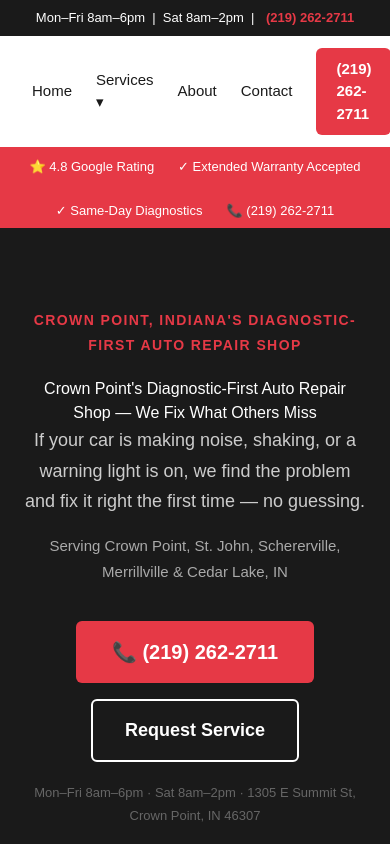
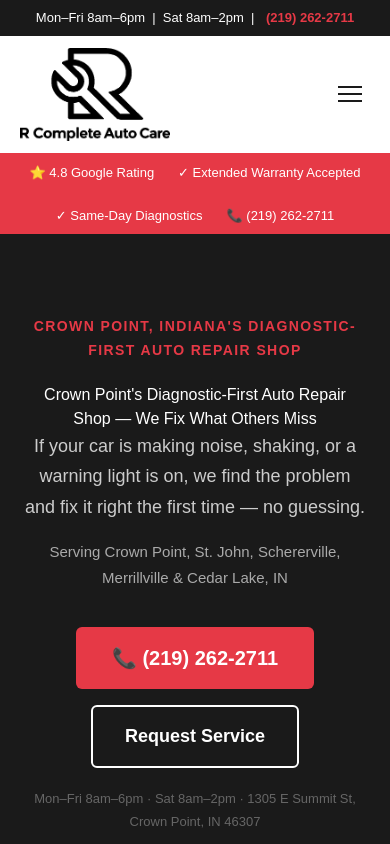
Before and after one commit to rcompleteautocare/my-website, a Next.js app: page / in a window 390 px wide. Shown: the top 844 px of the page. Built offline with nearby package versions, Linux system fonts and the light colour scheme.

Commit message:
Add mobile hamburger menu to Nav

```diff
--- a/app/components/Nav.tsx
+++ b/app/components/Nav.tsx
@@ -23,37 +23,86 @@
 
   return (
     <>
+      {/* Top utility bar */}
       <div style={{ background: "#1a1a1a", color: "#fff", textAlign: "center", padding: "8px", fontSize: "13px" }}>
         Mon–Fri 8am–6pm &nbsp;|&nbsp; Sat 8am–2pm &nbsp;|&nbsp;
         <a href="tel:2192622711" style={{ color: "#e63946", fontWeight: "bold", marginLeft: "8px" }}>(219) 262-2711</a>
       </div>
 
-      <header style={{ background: "#fff", borderBottom: "2px solid #e63946", padding: "12px 32px", display: "flex", justifyContent: "space-between", alignItems: "center", position: "sticky", top: 0, zIndex: 1000 }}>
+      {/* Main header */}
+      <header style={{ background: "#fff", borderBottom: "2px solid #e63946", padding: "12px 20px", display: "flex", justifyContent: "space-between", alignItems: "center", position: "relative", zIndex: 100 }}>
         <Link href="/" style={{ textDecoration: "none" }}>
           <Image src="/logo.png" alt="R Complete Auto Care" width={150} height={65} style={{ objectFit: "contain", filter: "brightness(0)" }} />
         </Link>
 
-        <nav style={{ display: "flex", gap: "24px", alignItems: "center", fontSize: "15px" }}>
+        {/* Desktop nav */}
+        <nav style={{ display: "flex", gap: "24px", alignItems: "center", fontSize: "15px" }} className="desktop-nav">
           <Link href="/" style={{ textDecoration: "none", color: "#1a1a1a", fontWeight: "500" }}>Home</Link>
           <div style={{ position: "relative" }}
             onMouseEnter={() => setServicesOpen(true)}
             onMouseLeave={() => setServicesOpen(false)}>
             <span style={{ cursor: "pointer", color: "#1a1a1a", fontWeight: "500" }}>Services ▾</span>
             {servicesOpen && (
-              <div style={{ position: "absolute", top: "100%", left: 0, background: "#fff", border: "1px solid #e0e0e0", borderRadius: "8px", boxShadow: "0 4px 20px rgba(0,0,0,0.12)", minWidth: "260px", zIndex: 1001, padding: "8px 0" }}>
+              <div style={{ position: "absolute", top: "100%", left: 0, background: "#fff", border: "1px solid #e0e0e0", borderTop: "3px solid #e63946", minWidth: "240px", boxShadow: "0 4px 12px rgba(0,0,0,0.1)", zIndex: 200 }}>
                 {services.map(s => (
-                  <Link key={s.href} href={s.href} style={{ display: "block", padding: "10px 20px", color: "#1a1a1a", textDecoration: "none", fontSize: "14px" }}>{s.name}</Link>
+                  <Link key={s.href} href={s.href} style={{ display: "block", padding: "10px 20px", color: "#1a1a1a", textDecoration: "none", fontSize: "14px", borderBottom: "1px solid #f0f0f0" }}>
+                    {s.name}
+                  </Link>
                 ))}
               </div>
             )}
           </div>
           <Link href="/about" style={{ textDecoration: "none", color: "#1a1a1a", fontWeight: "500" }}>About</Link>
           <Link href="/contact" style={{ textDecoration: "none", color: "#1a1a1a", fontWeight: "500" }}>Contact</Link>
-          <a href="tel:2192622711" style={{ background: "#e63946", color: "#fff", padding: "10px 20px", borderRadius: "6px", fontWeight: "bold", textDecoration: "none" }}>
-            (219) 262-2711
+          <a href="tel:2192622711" style={{ background: "#e63946", color: "#fff", padding: "10px 20px", borderRadius: "6px", textDecoration: "none", fontWeight: "bold", fontSize: "14px" }}>(219) 262-2711</a>
+        </nav>
+
+        {/* Mobile hamburger */}
+        <button
+          onClick={() => setMenuOpen(!menuOpen)}
+          className="mobile-menu-btn"
+          style={{ background: "none", border: "none", cursor: "pointer", padding: "8px", display: "none" }}
+          aria-label="Toggle menu"
+        >
+          <div style={{ width: "24px", height: "2px", background: "#1a1a1a", marginBottom: "5px", transition: "all 0.3s", transform: menuOpen ? "rotate(45deg) translateY(7px)" : "none" }} />
+          <div style={{ width: "24px", height: "2px", background: "#1a1a1a", marginBottom: "5px", opacity: menuOpen ? 0 : 1, transition: "all 0.3s" }} />
+          <div style={{ width: "24px", height: "2px", background: "#1a1a1a", transition: "all 0.3s", transform: menuOpen ? "rotate(-45deg) translateY(-7px)" : "none" }} />
+        </button>
+      </header>
+
+      {/* Mobile menu */}
+      {menuOpen && (
+        <div style={{ background: "#fff", borderBottom: "2px solid #e63946", zIndex: 99, position: "relative" }} className="mobile-menu">
+          <div style={{ padding: "8px 0" }}>
+            <Link href="/" onClick={() => setMenuOpen(false)} style={{ display: "block", padding: "14px 20px", color: "#1a1a1a", textDecoration: "none", fontWeight: "500", borderBottom: "1px solid #f0f0f0" }}>Home</Link>
+            <div>
+              <button
+                onClick={() => setServicesOpen(!servicesOpen)}
+                style={{ width: "100%", textAlign: "left", padding: "14px 20px", background: "none", border: "none", borderBottom: "1px solid #f0f0f0", color: "#1a1a1a", fontWeight: "500", fontSize: "15px", cursor: "pointer", display: "flex", justifyContent: "space-between" }}
+              >
+                Services <span>{servicesOpen ? "▴" : "▾"}</span>
+              </button>
+              {servicesOpen && (
+                <div style={{ background: "#f9f9f9" }}>
+                  {services.map(s => (
+                    <Link key={s.href} href={s.href} onClick={() => setMenuOpen(false)} style={{ display: "block", padding: "12px 32px", color: "#1a1a1a", textDecoration: "none", fontSize: "14px", borderBottom: "1px solid #eee" }}>
+                      {s.name}
+                    </Link>
+                  ))}
+                </div>
+              )}
+            </div>
+            <Link href="/about" onClick={() => setMenuOpen(false)} style={{ display: "block", padding: "14px 20px", color: "#1a1a1a", textDecoration: "none", fontWeight: "500", borderBottom: "1px solid #f0f0f0" }}>About</Link>
+            <Link href="/contact" onClick={() => setMenuOpen(false)} style={{ display: "block", padding: "14px 20px", color: "#1a1a1a", textDecoration: "none", fontWeight: "500", borderBottom: "1px solid #f0f0f0" }}>Contact</Link>
+            <div style={{ padding: "16px 20px" }}>
+              <a href="tel:2192622711" style={{ display: "block", background: "#e63946", color: "#fff", padding: "14px", borderRadius: "6px", textDecoration: "none", fontWeight: "bold", textAlign: "center", fontSize: "16px" }}>
+                📞 Call (219) 262-2711
               </a>
-        </nav>
-      </header>
+            </div>
+          </div>
+        </div>
+      )}
+
       {/* Trust Bar */}
       <div style={{
         background: "#e63946",
@@ -72,6 +121,16 @@
         <span>✓ Same-Day Diagnostics</span>
         <span>📞 <a href="tel:2192622711" style={{ color: "#fff", textDecoration: "none" }}>(219) 262-2711</a></span>
       </div>
+
+      <style>{`
+        @media (max-width: 768px) {
+          .desktop-nav { display: none !important; }
+          .mobile-menu-btn { display: block !important; }
+        }
+        @media (min-width: 769px) {
+          .mobile-menu { display: none !important; }
+        }
+      `}</style>
     </>
   );
 }
```
Lines whose indentation alone changed are shown as unchanged.
